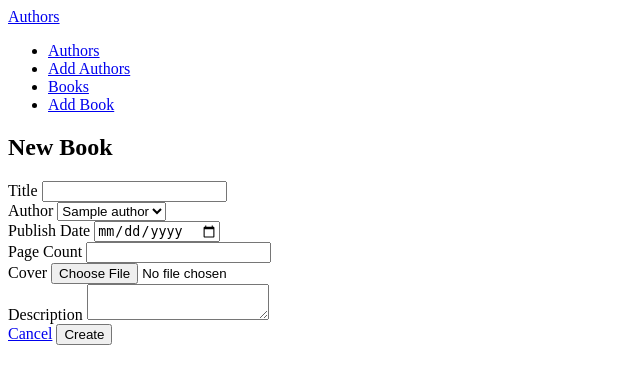
After one commit to ravisinghk/Library, a Node server app: page /books/new in a window 1280 px wide. The commit adds this page. Shown: the top 384 px of the page, without its empty margins (0-640 px from the left). Run offline with Node 20, Linux system fonts and the light colour scheme; tables that the repository leaves empty hold one stand-in row (values such as "Sample post"); lists and menus that the app fills with data are empty; some libraries are stand-ins or nearby versions.

Commit message:
books route added

```diff
--- a/package.json
+++ b/package.json
@@ -16,7 +16,8 @@
     "ejs": "^3.1.6",
     "express": "^4.17.3",
     "express-ejs-layouts": "^2.5.1",
-    "mongoose": "^6.2.6"
+    "mongoose": "^6.2.6",
+    "multer": "^1.4.4"
   },
   "devDependencies": {
     "nodemon": "^2.0.15"
--- /dev/null
+++ b/routes/books.js
@@ -0,0 +1,38 @@
+const express = require('express')
+const router = express.Router()
+const Book = require('../models/book') // schema
+const Author = require('../models/author')
+
+
+// All Books route
+router.get('/', (req, res) => {
+    res.send('All Books')
+})
+
+// New Book route
+router.get('/new', async(req, res) => {
+   try{
+    const authors = await Author.find({})
+    const book = new Book()
+    res.render('books/new', {
+        authors: authors,
+        book: book
+    })
+   }catch(err){
+    // res.redirect("/books")
+    console.log(err)
+   }
+})
+
+// Create Book route
+router.post('/', (req, res) => {
+    const book = new Book({
+        title: req.body.title,
+        author: req.body.author,
+        publishDate: new Date(req.body.publishDate),
+        pageCount: req.body.pageCount,
+        description: req.body.description
+    })
+})
+
+module.exports = router
--- a/server.js
+++ b/server.js
@@ -9,6 +9,7 @@ const bodyParser = require('body-parser')
 
 const indexRouter = require('./routes/index')
 const authorRouter = require('./routes/authors')
+const bookRouter = require('./routes/books')
 
 app.set('view engine',  'ejs')
 app.set('views', __dirname + '/views')
@@ -27,5 +28,8 @@ db.once('open', () => console.log('Connected to Mongoose'))
 
 app.use('/', indexRouter)
 app.use('/authors', authorRouter)
+app.use('/books', bookRouter)
 
-app.listen(process.env.PORT || 3000)
+app.listen(process.env.PORT || 3000, ()=>{
+    console.log('Server up at 3000')
+})
--- /dev/null
+++ b/views/books/_form_fields.ejs
@@ -0,0 +1,32 @@
+<div>
+  <label>Title</label>
+  <input type="text" name="title" value="<%= book.title %>">
+</div>
+<div>
+  <label>Author</label>
+  <select name="author">
+  <% authors.forEach(author => { %>
+    <% if (author.id === book.author) { %>
+      <option selected label="<%= author.name %>" value="<%= author.id %>">
+    <% } else { %>
+      <option label="<%= author.name %>" value="<%= author.id %>">
+    <% } %>
+  <% }) %>
+  </select>
+</div>
+<div>
+  <label>Publish Date</label>
+  <input type="date" name="publishDate" value="<%= book.publishDate %>">
+</div>
+<div>
+  <label>Page Count</label>
+  <input type="number" name="pageCount" min="1" value="<%= book.pageCount %>">
+</div>
+<div>
+  <label>Cover</label>
+  <input type="file" name="cover" >
+</div>
+<div>
+  <label>Description</label>
+  <textarea type="text" name="description" rows="" cols="" <% book.description %> ></textarea>
+</div>
--- /dev/null
+++ b/views/books/new.ejs
@@ -0,0 +1,6 @@
+<h2>New Book</h2>
+<form action="/books" method="POST" enctype="multipart/form-data">
+    <%- include('_form_fields') %>
+    <a href="/books">Cancel</a>
+    <button type="submit">Create</button>
+</form>
--- a/views/partials/header.ejs
+++ b/views/partials/header.ejs
@@ -4,6 +4,8 @@
         <ul>
             <li><a href="/authors">Authors</a></li>
             <li><a href="/authors/new">Add Authors</a></li>
+            <li><a href="/books">Books</a></li>
+            <li><a href="/books/new">Add Book</a></li>
         </ul>
 
     </nav>
```
Also changed, not shown: models/book.js (added, +36 -0 lines), routes/authors.js (+0 -16 lines), 1 other file.
